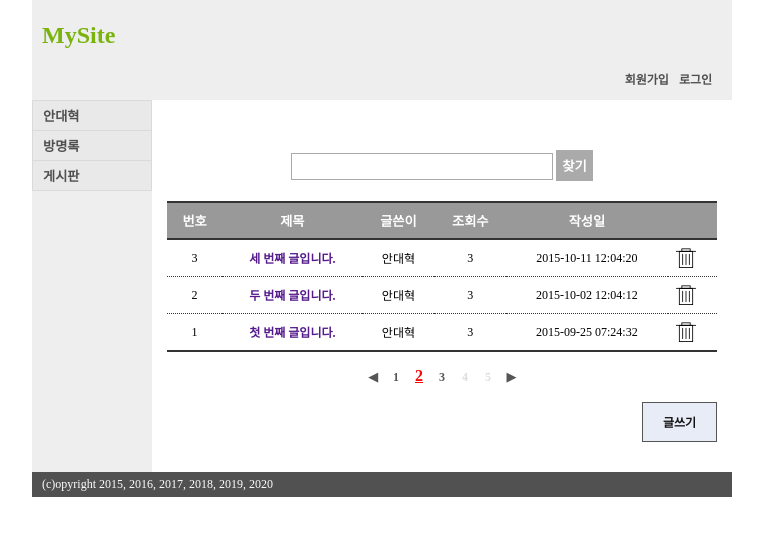
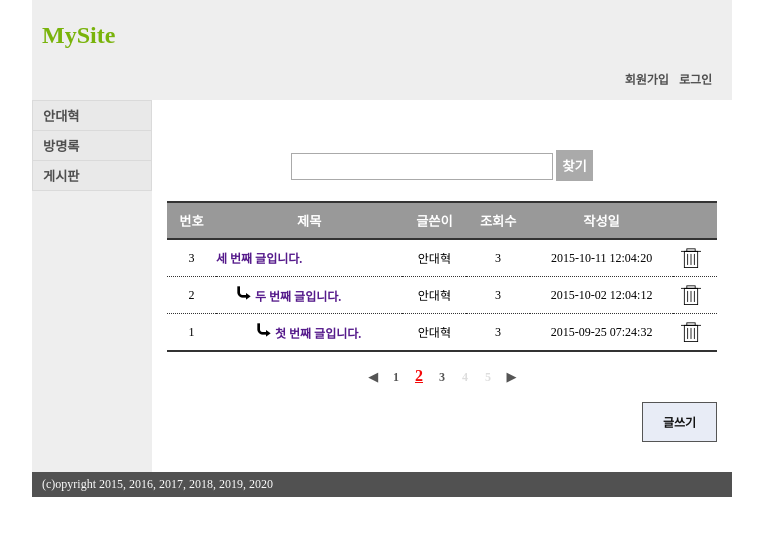
Before and after one commit to datascience-bitacademy/mysite, a Django app: page /board/ in a window 1280 px wide. Shown: the top 536 px of the page, without its empty margins (258-1021 px from the left). Run offline with Django 3.2, Linux system fonts and the light colour scheme.

Commit message:
board application #2

```diff
--- a/templates/board/index.html
+++ b/templates/board/index.html
@@ -21,7 +21,9 @@
 					</tr>
 					<tr>
 						<td>3</td>
-						<td><a href="">세 번째 글입니다.</a></td>
+						<td  style="text-align:left; padding-left:0px">
+							<a href="">세 번째 글입니다.</a>
+						</td>
 						<td>안대혁</td>
 						<td>3</td>
 						<td>2015-10-11 12:04:20</td>
@@ -29,7 +31,9 @@
 					</tr>
 					<tr>
 						<td>2</td>
-						<td><a href="">두 번째 글입니다.</a></td>
+						<td style="text-align:left; padding-left:20px">
+							<a href=""><img src='/assets/images/reply.png'> 두 번째 글입니다.</a>
+						</td>
 						<td>안대혁</td>
 						<td>3</td>
 						<td>2015-10-02 12:04:12</td>
@@ -37,7 +41,9 @@
 					</tr>
 					<tr>
 						<td>1</td>
-						<td><a href="">첫 번째 글입니다.</a></td>
+						<td  style="text-align:left;padding-left:40px">
+							<a href=""><img src='/assets/images/reply.png'> 첫 번째 글입니다.</a>
+						</td>
 						<td>안대혁</td>
 						<td>3</td>
 						<td>2015-09-25 07:24:32</td>
```
